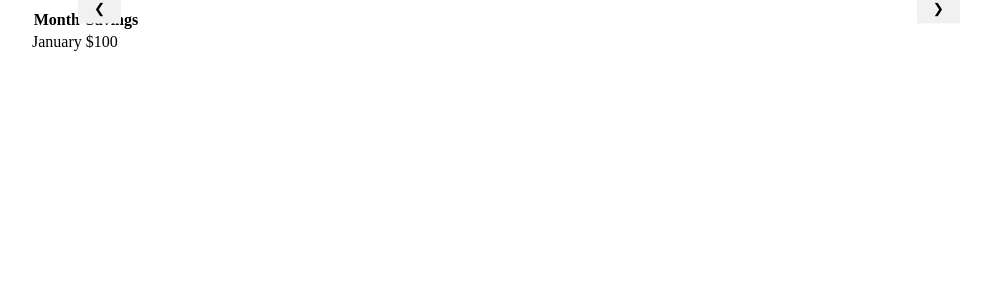
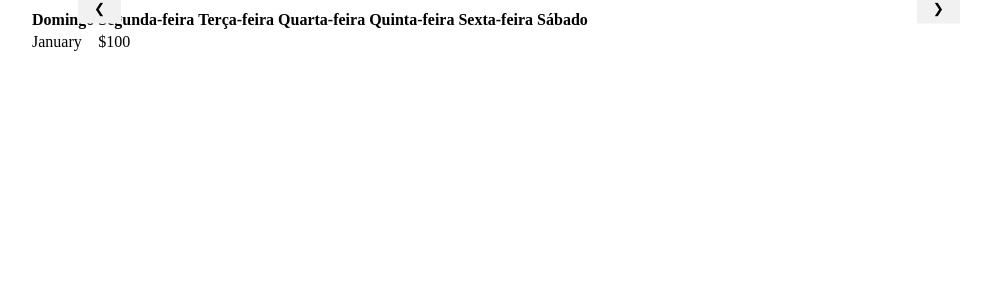
Before and after one commit to TreinoeDieta/Website, a Jekyll site: the page calendario/index.html, which Jekyll copies as it is, in a window 1280 px wide. Shown: the top 300 px of the page, without its empty margins (121-1112 px from the left). Built offline with Jekyll 4.4.1, drawn with Linux system fonts in a browser that asks for light colours.

Commit message:
Update index.html

```diff
--- a/calendario/index.html
+++ b/calendario/index.html
@@ -13,10 +13,15 @@
 </head>
 <body>
 <div class="w3-content w3-display-container"><center>
-  <table class="mySlides">
+  <table class="mySlides" align="center">
   <tr>
-    <th>Month</th>
-    <th>Savings</th>
+    <th>Domingo</th>
+    <th>Segunda-feira</th>
+    <th>Terça-feira</th>
+    <th>Quarta-feira</th>
+    <th>Quinta-feira</th>
+    <th>Sexta-feira</th>
+    <th>Sábado</th>
   </tr>
   <tr>
     <td>January</td>
```
